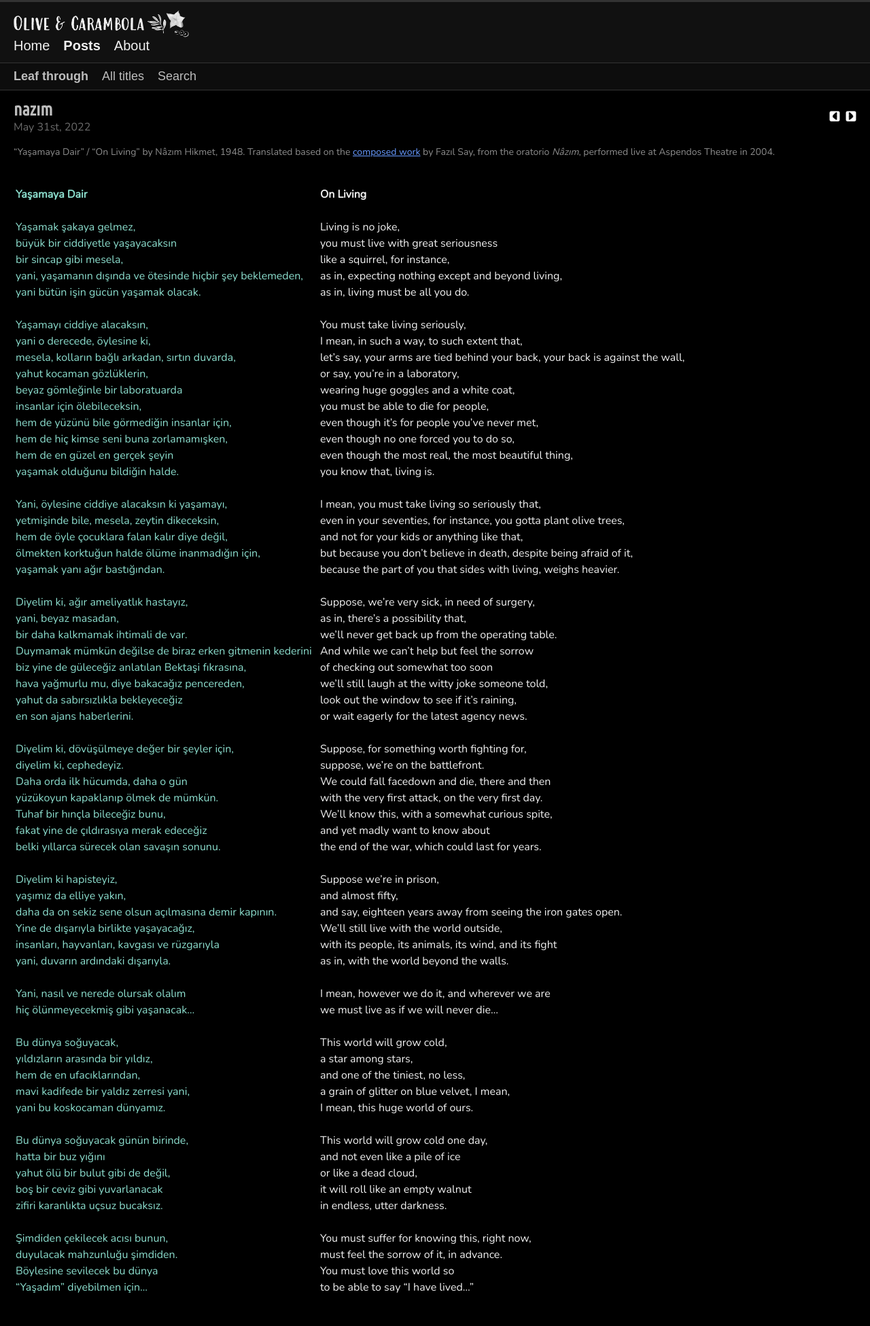
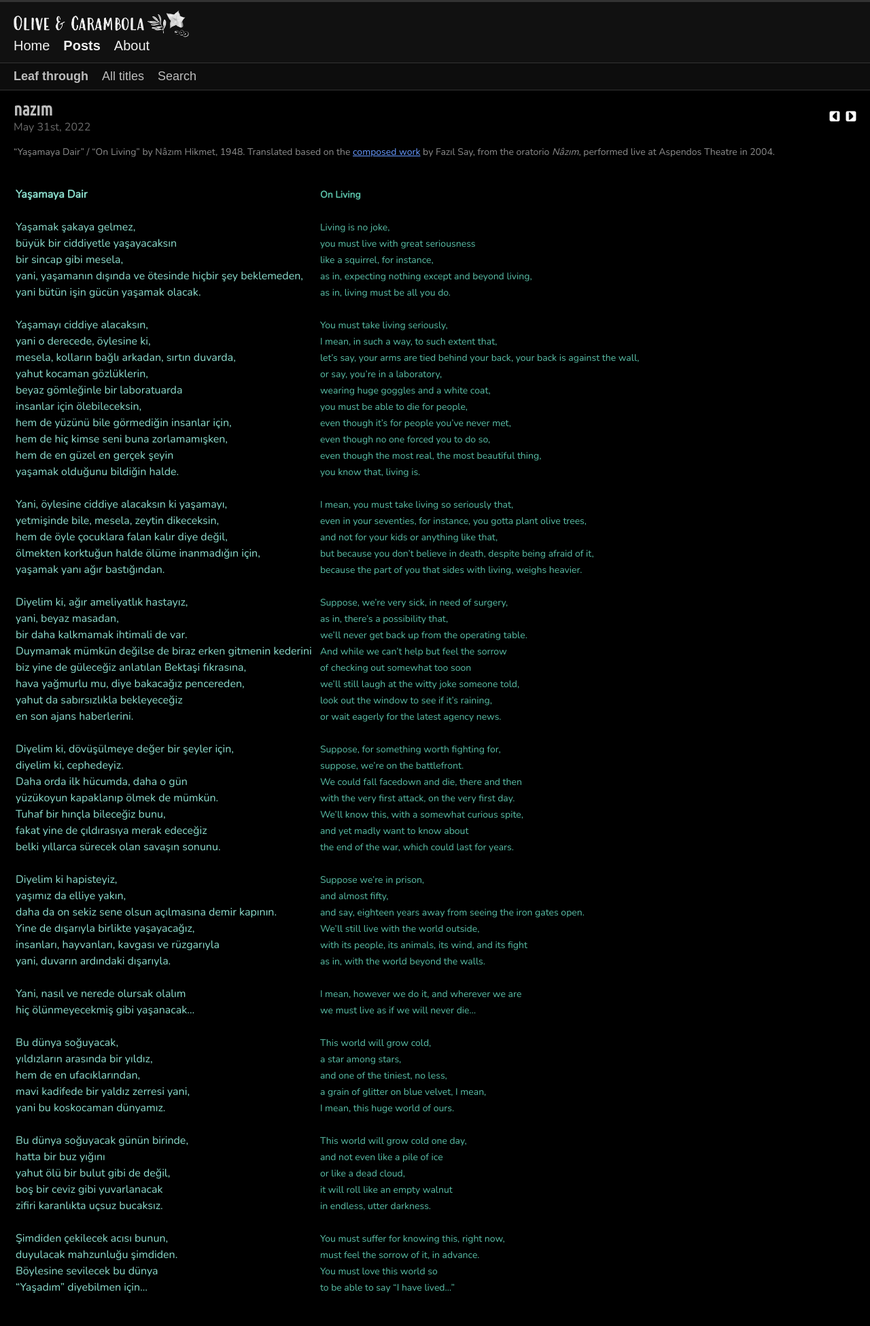
Before and after one commit to olivecarambola/logbook, a Jekyll site: the page built from _posts/2022-05-31-nazim.md, in a window 1280 px wide. Shown: the whole page at 68% size. Built offline with Jekyll 4.4.1, drawn with Linux system fonts in a browser that asks for light colours; some web fonts are replaced.

Commit message:
Update 2022-05-31-nazim.md

```diff
--- a/_posts/2022-05-31-nazim.md
+++ b/_posts/2022-05-31-nazim.md
@@ -16,72 +16,72 @@
 
 | | | |
 |-|-|-|
-|<span class="text-body-quote">**Yaşamaya Dair**</span>| |<span class="text-onliving">**On Living**</span>|
+|<span class="text-body-quote">**Yaşamaya Dair**</span>| |<span class="text-body-qtdarksm">**On Living**</span>|
 | | | |
-|<span class="text-body-quote">Yaşamak şakaya gelmez,</span>| |<span class="text-onliving">Living is no joke,</span>|
-|<span class="text-body-quote">büyük bir ciddiyetle yaşayacaksın</span>| |<span class="text-onliving">you must live with great seriousness</span>|
-|<span class="text-body-quote">bir sincap gibi mesela,</span>| |<span class="text-onliving">like a squirrel, for instance,</span>|
-|<span class="text-body-quote">yani, yaşamanın dışında ve ötesinde hiçbir şey beklemeden,</span>| |<span class="text-onliving">as in, expecting nothing except and beyond living,</span>|
-|<span class="text-body-quote">yani bütün işin gücün yaşamak olacak.</span>| |<span class="text-onliving">as in, living must be all you do.</span>|
+|<span class="text-body-quote">Yaşamak şakaya gelmez,</span>| |<span class="text-body-qtdarksm">Living is no joke,</span>|
+|<span class="text-body-quote">büyük bir ciddiyetle yaşayacaksın</span>| |<span class="text-body-qtdarksm">you must live with great seriousness</span>|
+|<span class="text-body-quote">bir sincap gibi mesela,</span>| |<span class="text-body-qtdarksm">like a squirrel, for instance,</span>|
+|<span class="text-body-quote">yani, yaşamanın dışında ve ötesinde hiçbir şey beklemeden,</span>| |<span class="text-body-qtdarksm">as in, expecting nothing except and beyond living,</span>|
+|<span class="text-body-quote">yani bütün işin gücün yaşamak olacak.</span>| |<span class="text-body-qtdarksm">as in, living must be all you do.</span>|
 | | | |
-|<span class="text-body-quote">Yaşamayı ciddiye alacaksın,</span>| |<span class="text-onliving">You must take living seriously,</span>|
-|<span class="text-body-quote">yani o derecede, öylesine ki,</span>| |<span class="text-onliving">I mean, in such a way, to such extent that,</span>|
-|<span class="text-body-quote">mesela, kolların bağlı arkadan, sırtın duvarda,</span>| |<span class="text-onliving">let's say, your arms are tied behind your back, your back is against the wall,</span>|
-|<span class="text-body-quote">yahut kocaman gözlüklerin,</span>| |<span class="text-onliving">or say, you're in a laboratory,</span>|
-|<span class="text-body-quote">beyaz gömleğinle bir laboratuarda</span>| |<span class="text-onliving">wearing huge goggles and a white coat,</span>|
-|<span class="text-body-quote">insanlar için ölebileceksin,</span>| |<span class="text-onliving">you must be able to die for people,</span>|
-|<span class="text-body-quote">hem de yüzünü bile görmediğin insanlar için,</span>| |<span class="text-onliving">even though it's for people you've never met,</span>|
-|<span class="text-body-quote">hem de hiç kimse seni buna zorlamamışken,</span>| |<span class="text-onliving">even though no one forced you to do so,</span>|
-|<span class="text-body-quote">hem de en güzel en gerçek şeyin</span>| |<span class="text-onliving">even though the most real, the most beautiful thing,</span>|
-|<span class="text-body-quote">yaşamak olduğunu bildiğin halde.</span>| |<span class="text-onliving">you know that, living is.</span>|
+|<span class="text-body-quote">Yaşamayı ciddiye alacaksın,</span>| |<span class="text-body-qtdarksm">You must take living seriously,</span>|
+|<span class="text-body-quote">yani o derecede, öylesine ki,</span>| |<span class="text-body-qtdarksm">I mean, in such a way, to such extent that,</span>|
+|<span class="text-body-quote">mesela, kolların bağlı arkadan, sırtın duvarda,</span>| |<span class="text-body-qtdarksm">let's say, your arms are tied behind your back, your back is against the wall,</span>|
+|<span class="text-body-quote">yahut kocaman gözlüklerin,</span>| |<span class="text-body-qtdarksm">or say, you're in a laboratory,</span>|
+|<span class="text-body-quote">beyaz gömleğinle bir laboratuarda</span>| |<span class="text-body-qtdarksm">wearing huge goggles and a white coat,</span>|
+|<span class="text-body-quote">insanlar için ölebileceksin,</span>| |<span class="text-body-qtdarksm">you must be able to die for people,</span>|
+|<span class="text-body-quote">hem de yüzünü bile görmediğin insanlar için,</span>| |<span class="text-body-qtdarksm">even though it's for people you've never met,</span>|
+|<span class="text-body-quote">hem de hiç kimse seni buna zorlamamışken,</span>| |<span class="text-body-qtdarksm">even though no one forced you to do so,</span>|
+|<span class="text-body-quote">hem de en güzel en gerçek şeyin</span>| |<span class="text-body-qtdarksm">even though the most real, the most beautiful thing,</span>|
+|<span class="text-body-quote">yaşamak olduğunu bildiğin halde.</span>| |<span class="text-body-qtdarksm">you know that, living is.</span>|
 | | | |
-|<span class="text-body-quote">Yani, öylesine ciddiye alacaksın ki yaşamayı,</span>| |<span class="text-onliving">I mean, you must take living so seriously that,</span>|
-|<span class="text-body-quote">yetmişinde bile, mesela, zeytin dikeceksin,</span>| |<span class="text-onliving">even in your seventies, for instance, you gotta plant olive trees,</span>|
-|<span class="text-body-quote">hem de öyle çocuklara falan kalır diye değil,</span>| |<span class="text-onliving">and not for your kids or anything like that,</span>|
-|<span class="text-body-quote">ölmekten korktuğun halde ölüme inanmadığın için,</span>| |<span class="text-onliving">but because you don't believe in death, despite being afraid of it,</span>|
-|<span class="text-body-quote">yaşamak yanı ağır bastığından.</span>| |<span class="text-onliving">because the part of you that sides with living, weighs heavier.</span>|
+|<span class="text-body-quote">Yani, öylesine ciddiye alacaksın ki yaşamayı,</span>| |<span class="text-body-qtdarksm">I mean, you must take living so seriously that,</span>|
+|<span class="text-body-quote">yetmişinde bile, mesela, zeytin dikeceksin,</span>| |<span class="text-body-qtdarksm">even in your seventies, for instance, you gotta plant olive trees,</span>|
+|<span class="text-body-quote">hem de öyle çocuklara falan kalır diye değil,</span>| |<span class="text-body-qtdarksm">and not for your kids or anything like that,</span>|
+|<span class="text-body-quote">ölmekten korktuğun halde ölüme inanmadığın için,</span>| |<span class="text-body-qtdarksm">but because you don't believe in death, despite being afraid of it,</span>|
+|<span class="text-body-quote">yaşamak yanı ağır bastığından.</span>| |<span class="text-body-qtdarksm">because the part of you that sides with living, weighs heavier.</span>|
 | | | |
-|<span class="text-body-quote">Diyelim ki, ağır ameliyatlık hastayız,</span>| |<span class="text-onliving">Suppose, we're very sick, in need of surgery,</span>|
-|<span class="text-body-quote">yani, beyaz masadan,</span>| |<span class="text-onliving">as in, there's a possibility that,</span>|
-|<span class="text-body-quote">bir daha kalkmamak ihtimali de var.</span>| |<span class="text-onliving">we'll never get back up from the operating table.</span>|
-|<span class="text-body-quote">Duymamak mümkün değilse de biraz erken gitmenin kederini</span>| |<span class="text-onliving">And while we can't help but feel the sorrow</span>|
-|<span class="text-body-quote">biz yine de güleceğiz anlatılan Bektaşi fıkrasına,</span>| |<span class="text-onliving">of checking out somewhat too soon</span>|
-|<span class="text-body-quote">hava yağmurlu mu, diye bakacağız pencereden,</span>| |<span class="text-onliving">we'll still laugh at the witty joke someone told,</span>|
-|<span class="text-body-quote">yahut da sabırsızlıkla bekleyeceğiz</span>| |<span class="text-onliving">look out the window to see if it's raining,</span>|
-|<span class="text-body-quote">en son ajans haberlerini.</span>| |<span class="text-onliving">or wait eagerly for the latest agency news.</span>|
+|<span class="text-body-quote">Diyelim ki, ağır ameliyatlık hastayız,</span>| |<span class="text-body-qtdarksm">Suppose, we're very sick, in need of surgery,</span>|
+|<span class="text-body-quote">yani, beyaz masadan,</span>| |<span class="text-body-qtdarksm">as in, there's a possibility that,</span>|
+|<span class="text-body-quote">bir daha kalkmamak ihtimali de var.</span>| |<span class="text-body-qtdarksm">we'll never get back up from the operating table.</span>|
+|<span class="text-body-quote">Duymamak mümkün değilse de biraz erken gitmenin kederini</span>| |<span class="text-body-qtdarksm">And while we can't help but feel the sorrow</span>|
+|<span class="text-body-quote">biz yine de güleceğiz anlatılan Bektaşi fıkrasına,</span>| |<span class="text-body-qtdarksm">of checking out somewhat too soon</span>|
+|<span class="text-body-quote">hava yağmurlu mu, diye bakacağız pencereden,</span>| |<span class="text-body-qtdarksm">we'll still laugh at the witty joke someone told,</span>|
+|<span class="text-body-quote">yahut da sabırsızlıkla bekleyeceğiz</span>| |<span class="text-body-qtdarksm">look out the window to see if it's raining,</span>|
+|<span class="text-body-quote">en son ajans haberlerini.</span>| |<span class="text-body-qtdarksm">or wait eagerly for the latest agency news.</span>|
 | | | |
-|<span class="text-body-quote">Diyelim ki, dövüşülmeye değer bir şeyler için,</span>| |<span class="text-onliving">Suppose, for something worth fighting for,</span>|
-|<span class="text-body-quote">diyelim ki, cephedeyiz.</span>| |<span class="text-onliving">suppose, we're on the battlefront.</span>|
-|<span class="text-body-quote">Daha orda ilk hücumda, daha o gün</span>| |<span class="text-onliving">We could fall facedown and die, there and then</span>|
-|<span class="text-body-quote">yüzükoyun kapaklanıp ölmek de mümkün.</span>| |<span class="text-onliving">with the very first attack, on the very first day.</span>|
-|<span class="text-body-quote">Tuhaf bir hınçla bileceğiz bunu,</span>| |<span class="text-onliving">We'll know this, with a somewhat curious spite,</span>|
-|<span class="text-body-quote">fakat yine de çıldırasıya merak edeceğiz</span>| |<span class="text-onliving">and yet madly want to know about</span>|
-|<span class="text-body-quote">belki yıllarca sürecek olan savaşın sonunu.</span>| |<span class="text-onliving">the end of the war, which could last for years.</span>|
+|<span class="text-body-quote">Diyelim ki, dövüşülmeye değer bir şeyler için,</span>| |<span class="text-body-qtdarksm">Suppose, for something worth fighting for,</span>|
+|<span class="text-body-quote">diyelim ki, cephedeyiz.</span>| |<span class="text-body-qtdarksm">suppose, we're on the battlefront.</span>|
+|<span class="text-body-quote">Daha orda ilk hücumda, daha o gün</span>| |<span class="text-body-qtdarksm">We could fall facedown and die, there and then</span>|
+|<span class="text-body-quote">yüzükoyun kapaklanıp ölmek de mümkün.</span>| |<span class="text-body-qtdarksm">with the very first attack, on the very first day.</span>|
+|<span class="text-body-quote">Tuhaf bir hınçla bileceğiz bunu,</span>| |<span class="text-body-qtdarksm">We'll know this, with a somewhat curious spite,</span>|
+|<span class="text-body-quote">fakat yine de çıldırasıya merak edeceğiz</span>| |<span class="text-body-qtdarksm">and yet madly want to know about</span>|
+|<span class="text-body-quote">belki yıllarca sürecek olan savaşın sonunu.</span>| |<span class="text-body-qtdarksm">the end of the war, which could last for years.</span>|
 | | | |
-|<span class="text-body-quote">Diyelim ki hapisteyiz,</span>| |<span class="text-onliving">Suppose we're in prison,</span>|
-|<span class="text-body-quote">yaşımız da elliye yakın,</span>| |<span class="text-onliving">and almost fifty,</span>|
-|<span class="text-body-quote">daha da on sekiz sene olsun açılmasına demir kapının.</span>| |<span class="text-onliving">and say, eighteen years away from seeing the iron gates open.</span>|
-|<span class="text-body-quote">Yine de dışarıyla birlikte yaşayacağız,</span>| |<span class="text-onliving">We'll still live with the world outside,</span>|
-|<span class="text-body-quote">insanları, hayvanları, kavgası ve rüzgarıyla</span>| |<span class="text-onliving">with its people, its animals, its wind, and its fight</span>|
-|<span class="text-body-quote">yani, duvarın ardındaki dışarıyla.</span>| |<span class="text-onliving">as in, with the world beyond the walls.</span>|
+|<span class="text-body-quote">Diyelim ki hapisteyiz,</span>| |<span class="text-body-qtdarksm">Suppose we're in prison,</span>|
+|<span class="text-body-quote">yaşımız da elliye yakın,</span>| |<span class="text-body-qtdarksm">and almost fifty,</span>|
+|<span class="text-body-quote">daha da on sekiz sene olsun açılmasına demir kapının.</span>| |<span class="text-body-qtdarksm">and say, eighteen years away from seeing the iron gates open.</span>|
+|<span class="text-body-quote">Yine de dışarıyla birlikte yaşayacağız,</span>| |<span class="text-body-qtdarksm">We'll still live with the world outside,</span>|
+|<span class="text-body-quote">insanları, hayvanları, kavgası ve rüzgarıyla</span>| |<span class="text-body-qtdarksm">with its people, its animals, its wind, and its fight</span>|
+|<span class="text-body-quote">yani, duvarın ardındaki dışarıyla.</span>| |<span class="text-body-qtdarksm">as in, with the world beyond the walls.</span>|
 | | | |
-|<span class="text-body-quote">Yani, nasıl ve nerede olursak olalım</span>| |<span class="text-onliving">I mean, however we do it, and wherever we are</span>|
-|<span class="text-body-quote">hiç ölünmeyecekmiş gibi yaşanacak…</span>| |<span class="text-onliving">we must live as if we will never die…</span>|
+|<span class="text-body-quote">Yani, nasıl ve nerede olursak olalım</span>| |<span class="text-body-qtdarksm">I mean, however we do it, and wherever we are</span>|
+|<span class="text-body-quote">hiç ölünmeyecekmiş gibi yaşanacak…</span>| |<span class="text-body-qtdarksm">we must live as if we will never die…</span>|
 | | | |
-|<span class="text-body-quote">Bu dünya soğuyacak,</span>| |<span class="text-onliving">This world will grow cold,</span>|
-|<span class="text-body-quote">yıldızların arasında bir yıldız,</span>| |<span class="text-onliving">a star among stars,</span>|
-|<span class="text-body-quote">hem de en ufacıklarından,</span>| |<span class="text-onliving">and one of the tiniest, no less,</span>|
-|<span class="text-body-quote">mavi kadifede bir yaldız zerresi yani,</span>| |<span class="text-onliving">a grain of glitter on blue velvet, I mean,</span>|
-|<span class="text-body-quote">yani bu koskocaman dünyamız.</span>| |<span class="text-onliving">I mean, this huge world of ours.</span>|
+|<span class="text-body-quote">Bu dünya soğuyacak,</span>| |<span class="text-body-qtdarksm">This world will grow cold,</span>|
+|<span class="text-body-quote">yıldızların arasında bir yıldız,</span>| |<span class="text-body-qtdarksm">a star among stars,</span>|
+|<span class="text-body-quote">hem de en ufacıklarından,</span>| |<span class="text-body-qtdarksm">and one of the tiniest, no less,</span>|
+|<span class="text-body-quote">mavi kadifede bir yaldız zerresi yani,</span>| |<span class="text-body-qtdarksm">a grain of glitter on blue velvet, I mean,</span>|
+|<span class="text-body-quote">yani bu koskocaman dünyamız.</span>| |<span class="text-body-qtdarksm">I mean, this huge world of ours.</span>|
 | | | |
-|<span class="text-body-quote">Bu dünya soğuyacak günün birinde,</span>| |<span class="text-onliving">This world will grow cold one day,</span>|
-|<span class="text-body-quote">hatta bir buz yığını</span>| |<span class="text-onliving">and not even like a pile of ice</span>|
-|<span class="text-body-quote">yahut ölü bir bulut gibi de değil,</span>| |<span class="text-onliving">or like a dead cloud,</span>|
-|<span class="text-body-quote">boş bir ceviz gibi yuvarlanacak</span>| |<span class="text-onliving">it will roll like an empty walnut</span>|
-|<span class="text-body-quote">zifiri karanlıkta uçsuz bucaksız.</span>| |<span class="text-onliving">in endless, utter darkness.</span>|
+|<span class="text-body-quote">Bu dünya soğuyacak günün birinde,</span>| |<span class="text-body-qtdarksm">This world will grow cold one day,</span>|
+|<span class="text-body-quote">hatta bir buz yığını</span>| |<span class="text-body-qtdarksm">and not even like a pile of ice</span>|
+|<span class="text-body-quote">yahut ölü bir bulut gibi de değil,</span>| |<span class="text-body-qtdarksm">or like a dead cloud,</span>|
+|<span class="text-body-quote">boş bir ceviz gibi yuvarlanacak</span>| |<span class="text-body-qtdarksm">it will roll like an empty walnut</span>|
+|<span class="text-body-quote">zifiri karanlıkta uçsuz bucaksız.</span>| |<span class="text-body-qtdarksm">in endless, utter darkness.</span>|
 | | | |
-|<span class="text-body-quote">Şimdiden çekilecek acısı bunun,</span>| |<span class="text-onliving">You must suffer for knowing this, right now,</span>|
-|<span class="text-body-quote">duyulacak mahzunluğu şimdiden.</span>| |<span class="text-onliving">must feel the sorrow of it, in advance.</span>|
-|<span class="text-body-quote">Böylesine sevilecek bu dünya</span>| |<span class="text-onliving">You must love this world so</span>|
-|<span class="text-body-quote">"Yaşadım" diyebilmen için…</span>| |<span class="text-onliving">to be able to say "I have lived…"</span>|
+|<span class="text-body-quote">Şimdiden çekilecek acısı bunun,</span>| |<span class="text-body-qtdarksm">You must suffer for knowing this, right now,</span>|
+|<span class="text-body-quote">duyulacak mahzunluğu şimdiden.</span>| |<span class="text-body-qtdarksm">must feel the sorrow of it, in advance.</span>|
+|<span class="text-body-quote">Böylesine sevilecek bu dünya</span>| |<span class="text-body-qtdarksm">You must love this world so</span>|
+|<span class="text-body-quote">"Yaşadım" diyebilmen için…</span>| |<span class="text-body-qtdarksm">to be able to say "I have lived…"</span>|
 | | | |
```
